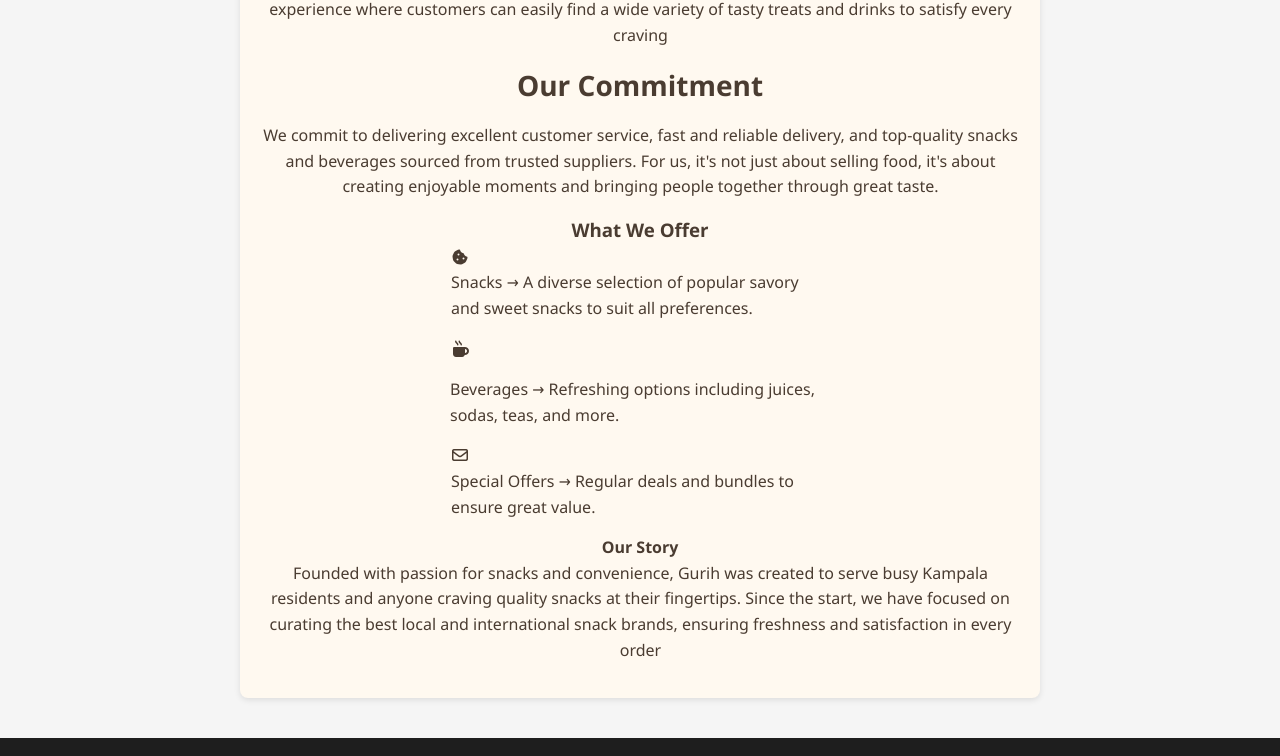
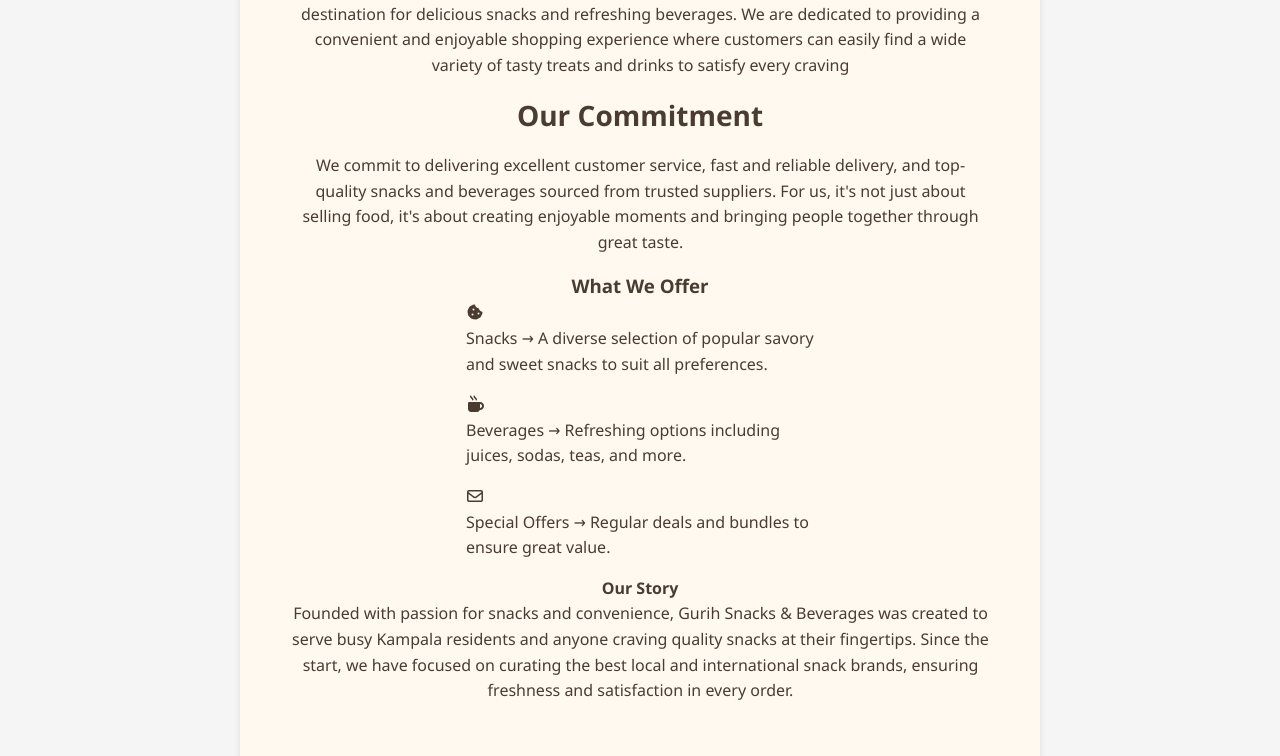
Before and after one commit to Nags562/gurih-snacks-and-beverages, a plain HTML site: page about_us.html in a window 1280 px wide. Shown: the part 233-989 px from the top of the page. Drawn offline with Linux system fonts and the light colour scheme.

Commit message:
I reckon there are few changes made

```diff
--- a/about_us.css
+++ b/about_us.css
@@ -70,18 +70,14 @@
 }
 
 .about {
-  text-align: center;
-  padding: 50px;
-
-}
-
-.about {
   max-width: 800px;
   margin: 40px auto;
-  padding: 20px;
+  padding: 50px;
   background-color: #fff9f0;
+  text-align: center;
   border-radius: 8px;
   box-shadow: 0 2px 6px rgba(0, 0, 0, 0.1);
+  /* box-shadow: 0px 2px 6px; */
   font-family: "Segoe UI", Tahoma, Geneva, Verdana, sans-serif;
   color: #4a3c31;
   line-height: 1.6;
--- a/about_us.html
+++ b/about_us.html
@@ -5,7 +5,7 @@
     <meta name="viewport" content="width=device-width, initial-scale=1.0" />
     <title>About Us</title>
     <link rel="stylesheet" href="about_us.css" />
-     <link
+    <link
       rel="stylesheet"
       href="https://cdnjs.cloudflare.com/ajax/libs/font-awesome/7.0.1/css/all.min.css
     "
@@ -14,7 +14,7 @@
   <body>
     <header class="nav">
       <div class="logo-image">
-        <img src="images\food store logo.jpg" alt="logo image" />
+        <img src="images/food store logo.jpg" alt="logo image" />
       </div>
       <div class="nav-links">
         <a href="index.html">Home</a>
@@ -27,11 +27,11 @@
     <div class="about">
       <h1>About us</h1>
       <p>
-        At Gurih, we pride ourselves on being Kampala's favorite online
-        destination for delicious snacks and refreshing beverages. We are
-        dedicated to providing a convenient and enjoyable shopping experience
-        where customers can easily find a wide variety of tasty treats and
-        drinks to satisfy every craving
+        At Gurih Snacks & Beverages, we pride ourselves on being Kampala's
+        favorite online destination for delicious snacks and refreshing
+        beverages. We are dedicated to providing a convenient and enjoyable
+        shopping experience where customers can easily find a wide variety of
+        tasty treats and drinks to satisfy every craving
       </p>
 
       <h2>Our Commitment</h2>
@@ -43,24 +43,32 @@
       </p>
 
       <h3>What We Offer</h3>
-<div class="offer">
+      <div class="offer">
+        <i class="fa-solid fa-cookie-bite"></i>
+        <p>
+          Snacks &rarr; A diverse selection of popular savory and sweet snacks
+          to suit all preferences.
+        </p>
 
+        <i class="fa-solid fa-mug-hot"></i>
+        <p>
+          Beverages &rarr; Refreshing options including juices, sodas, teas, and
+          more.
+        </p>
 
-          <i class="fa-solid fa-cookie-bite"></i><p>Snacks &rarr; A diverse selection of popular savory and sweet snacks
-          to suit all preferences.</p>
-
-          <i class="fa-solid fa-mug-hot"></i><p></p>Beverages &rarr; Refreshing options including juices, sodas, teas, and more.</p>
-
-        <i class="fa-regular fa-envelope"></i><p>Special Offers &rarr; Regular deals and bundles to ensure great value.</p>
+        <i class="fa-regular fa-envelope"></i>
+        <p>
+          Special Offers &rarr; Regular deals and bundles to ensure great value.
+        </p>
       </div>
 
       <h4>Our Story</h4>
       <p>
-        Founded with passion for snacks and convenience, Gurih was created to
-        serve busy Kampala residents and anyone craving quality snacks at their
-        fingertips. Since the start, we have focused on curating the best local
-        and international snack brands, ensuring freshness and satisfaction in
-        every order
+        Founded with passion for snacks and convenience, Gurih Snacks &
+        Beverages was created to serve busy Kampala residents and anyone craving
+        quality snacks at their fingertips. Since the start, we have focused on
+        curating the best local and international snack brands, ensuring
+        freshness and satisfaction in every order.
       </p>
     </div>
 
--- a/menu.css
+++ b/menu.css
@@ -113,6 +113,7 @@
 .menu-title {
   margin-bottom: 20px;
   font-size: 2em;
+  color: cyan;
 }
 
 .menu {
--- a/style.css
+++ b/style.css
@@ -92,6 +92,7 @@
   padding-left: 15px;
   padding-right: 15px;
   margin-top: 2rem;
+  margin: 3%;
 }
 
 button:hover {
```
Also changed, not shown: contact.html (+2 -2 lines), index.html (+15 -8 lines), menu.html (+1 -1 lines).
